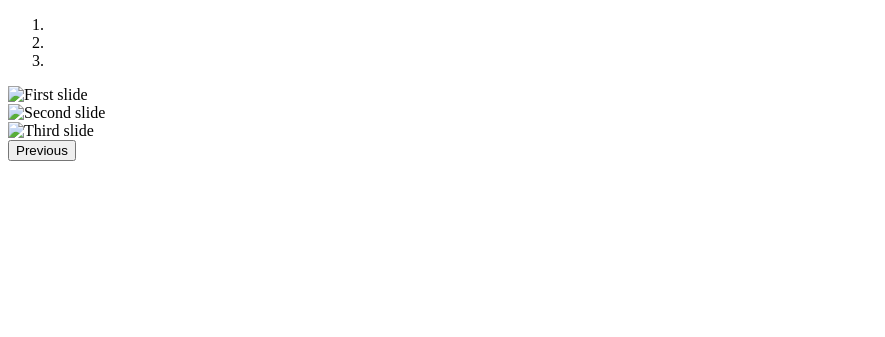
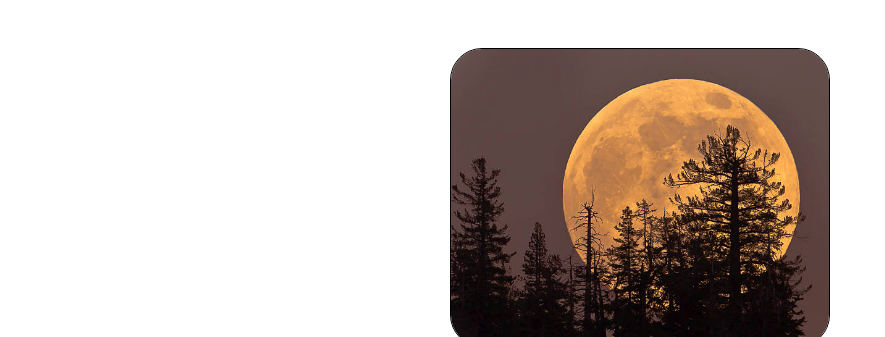
Before and after one commit to LucasJasko/cours-portfolio-mns, a plain HTML site: page index.html in a window 1280 px wide. Shown: the top 337 px of the page, without its empty margins (0-885 px from the left). Drawn offline with nearby package versions, Linux system fonts and the light colour scheme.

Commit message:
super changements

```diff
--- a/index.html
+++ b/index.html
@@ -1,33 +1,34 @@
 <!DOCTYPE html>
 <html lang="en">
   <head>
-    <meta charset="UTF-8" />
-    <meta name="viewport" content="width=device-width, initial-scale=1.0" />
+    <title>Title</title>
+    <!-- Required meta tags -->
+    <meta charset="utf-8" />
+    <meta name="viewport" content="width=device-width, initial-scale=1, shrink-to-fit=no" />
+
+    <!-- Bootstrap CSS v5.2.1 -->
+    <link
+      href="https://cdn.jsdelivr.net/npm/bootstrap@5.3.2/dist/css/bootstrap.min.css"
+      rel="stylesheet"
+      integrity="sha384-T3c6CoIi6uLrA9TneNEoa7RxnatzjcDSCmG1MXxSR1GAsXEV/Dwwykc2MPK8M2HN"
+      crossorigin="anonymous"
+    />
     <link rel="stylesheet" href="style.css" />
-    <title>Document</title>
   </head>
+
   <body>
-    <div id="carouselId" class="carousel slide" data-bs-ride="carousel">
-      <ol class="carousel-indicators">
-        <li data-bs-target="#carouselId" data-bs-slide-to="0" class="active" aria-current="true" aria-label="First slide"></li>
-        <li data-bs-target="#carouselId" data-bs-slide-to="1" aria-label="Second slide"></li>
-        <li data-bs-target="#carouselId" data-bs-slide-to="2" aria-label="Third slide"></li>
-      </ol>
-      <div class="carousel-inner" role="listbox">
-        <div class="carousel-item active">
-          <img src="holder.js/900x500/auto/#777:#555/text:First slide" class="w-100 d-block" alt="First slide" />
-        </div>
-        <div class="carousel-item">
-          <img src="holder.js/900x500/auto/#666:#444/text:Second slide" class="w-100 d-block" alt="Second slide" />
-        </div>
-        <div class="carousel-item">
-          <img src="holder.js/900x500/auto/#666:#444/text:Third slide" class="w-100 d-block" alt="Third slide" />
+    <header>
+      <div class="container vh-100">
+        <div class="row justify-content-center pt-5">
+          <div class="col-4 p-0 rounded-5 overflow-hidden" id="element">
+            <img src="img/photo-profil.jpg" alt="une lune derrière une forêt sombre" class="w-100" />
+          </div>
+          <h1 class="text-center">Coucou</h1>
+          <p class="text-center">Développeur web</p>
         </div>
       </div>
-      <button class="carousel-control-prev" type="button" data-bs-target="#carouselId" data-bs-slide="prev">
-        <span class="carousel-control-prev-icon" aria-hidden="true"></span>
-        <span class="visually-hidden">Previous</span>
-      </button>
-    </div>
+    </header>
+    <main></main>
+    <footer></footer>
   </body>
 </html>
--- a/style.css
+++ b/style.css
@@ -0,0 +1,3 @@
+#element {
+  border: 1px solid black;
+}
```
Also changed, not shown: img/photo-profil.jpg (added), 1 other file.
